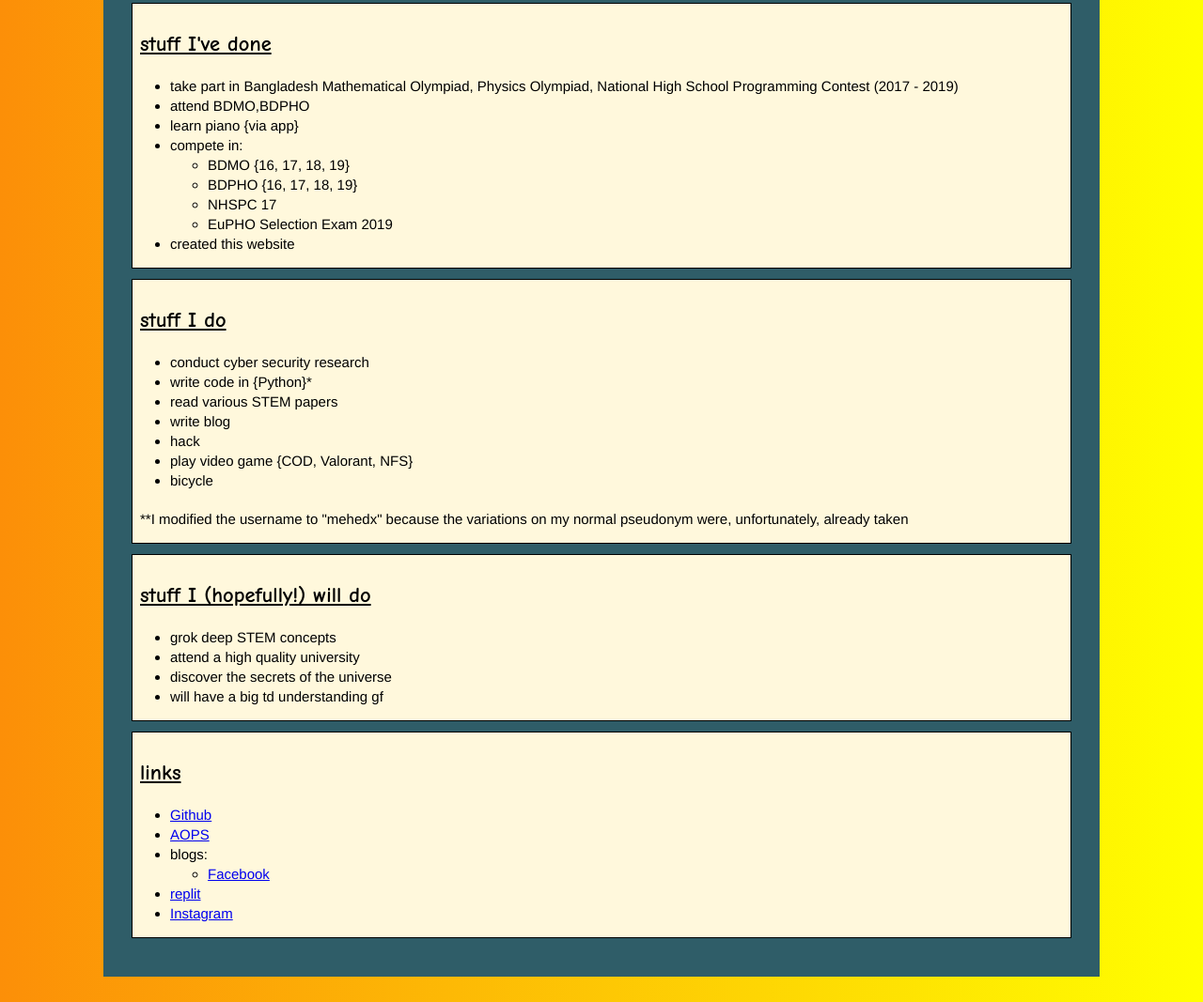
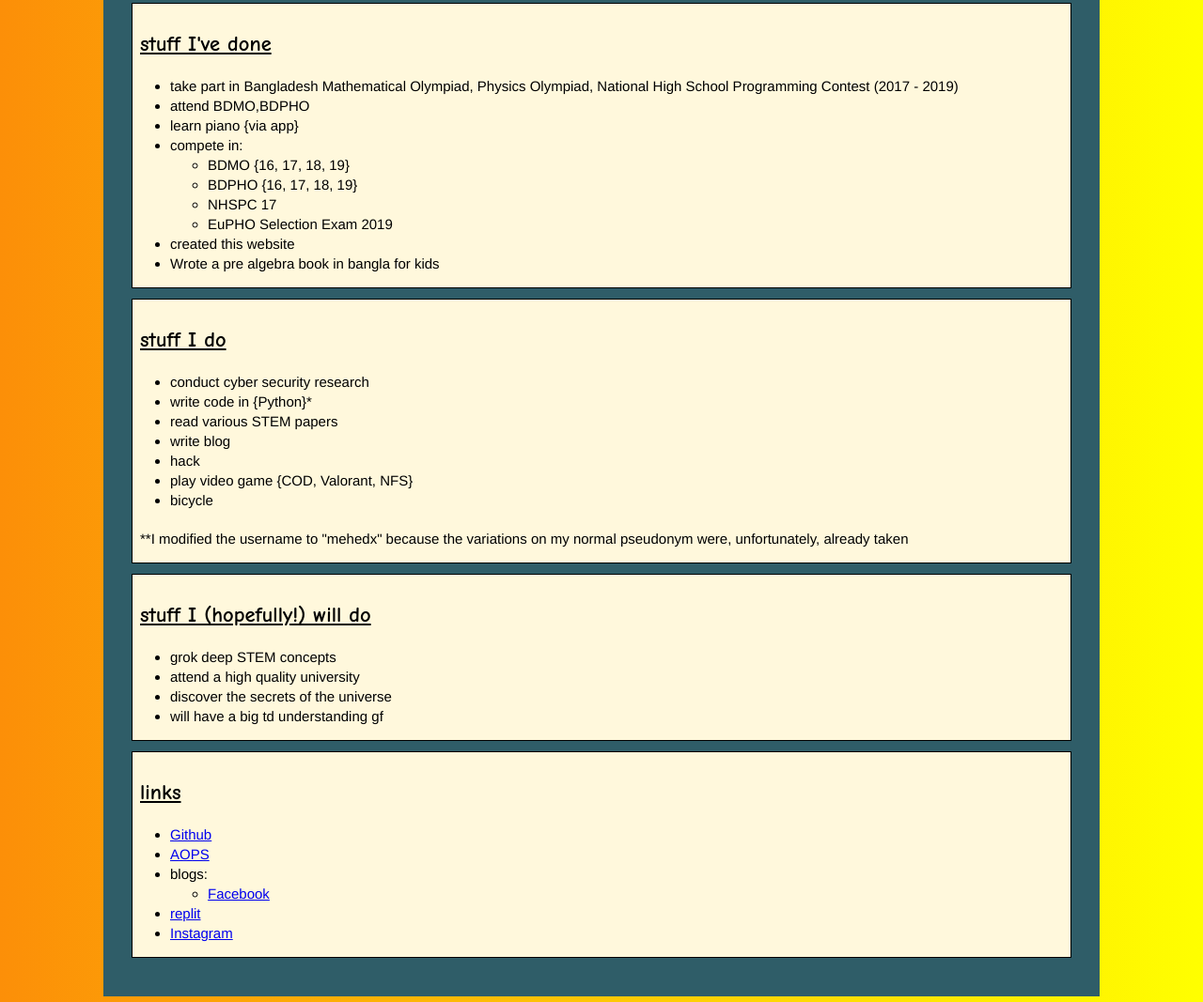
Before and after one commit to mehedx/mehedx.github.io, a plain HTML site: page index.html in a window 1280 px wide. Shown: the part 720-1787 px from the top of the page at 94% size. Drawn offline with Linux system fonts and the light colour scheme.

Commit message:
Update index.html

```diff
--- a/index.html
+++ b/index.html
@@ -46,6 +46,7 @@
                         </ul>
                     </li>
 					<li>created this website</li>
+			<li>Wrote a pre algebra book in bangla for kids</li>
                 </ul>
             </div>
             <div class = "content-box">
```
